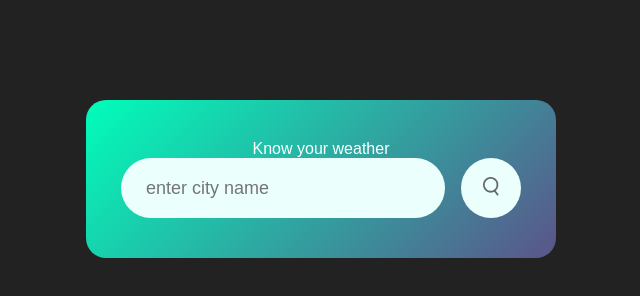
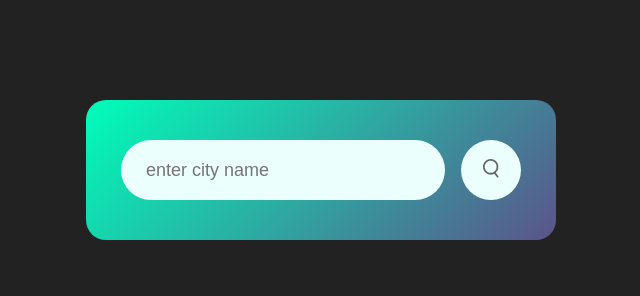
Before and after one commit to geethanjali-2/weatherapp, a plain HTML site: page index.html in a window 1280 px wide. Shown: the whole page, without its empty margins (319-959 px from the left). Drawn offline with Linux system fonts and the light colour scheme.

Commit message:
Update index.html

```diff
--- a/index.html
+++ b/index.html
@@ -10,7 +10,6 @@
 
 <body>
     <div class="card">
-        <center>Know your weather</center>
         <div class="search">
             <input type="text" placeholder="enter city name" spellcheck="false">
             <button><img src="images/search.png"></button>
```
